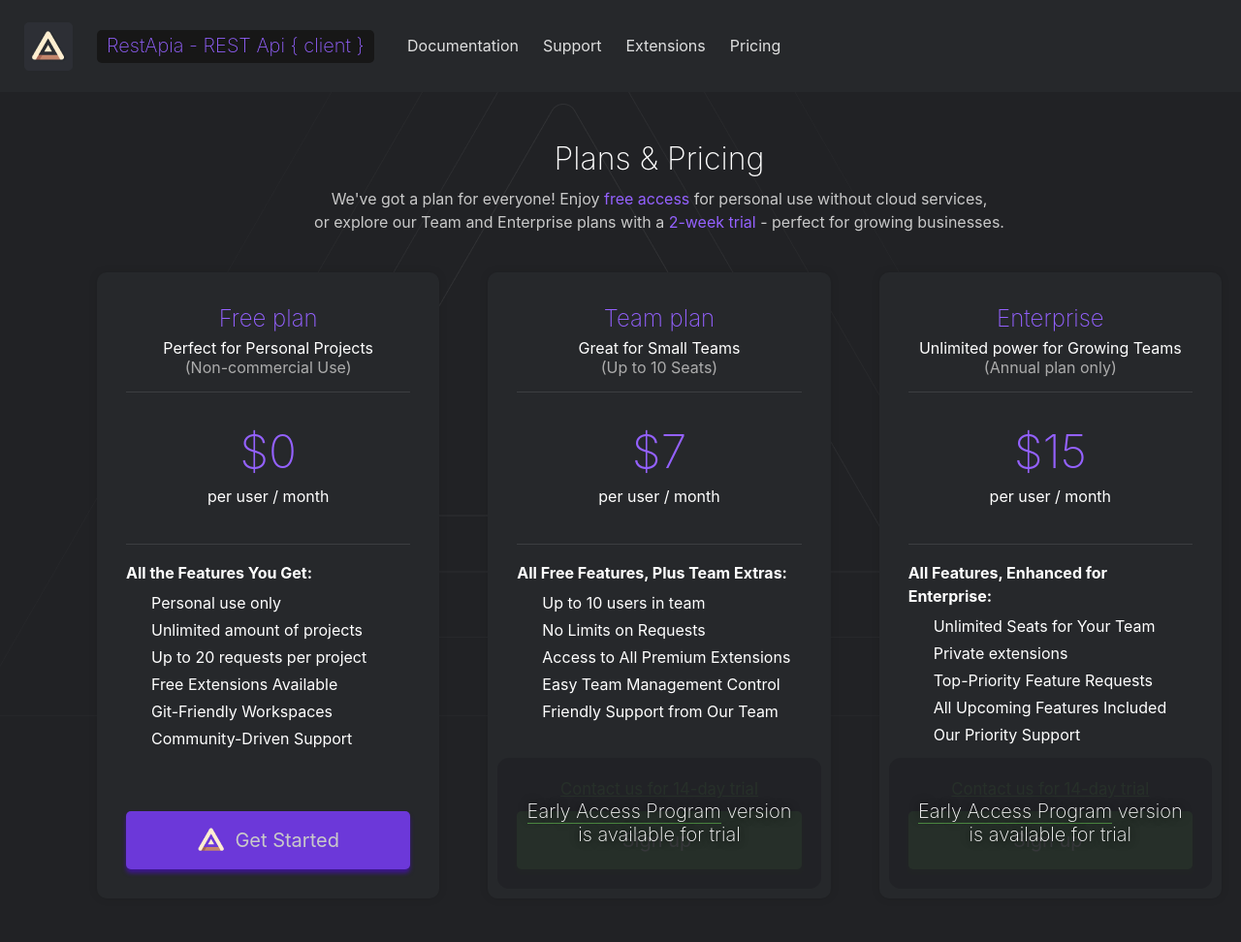
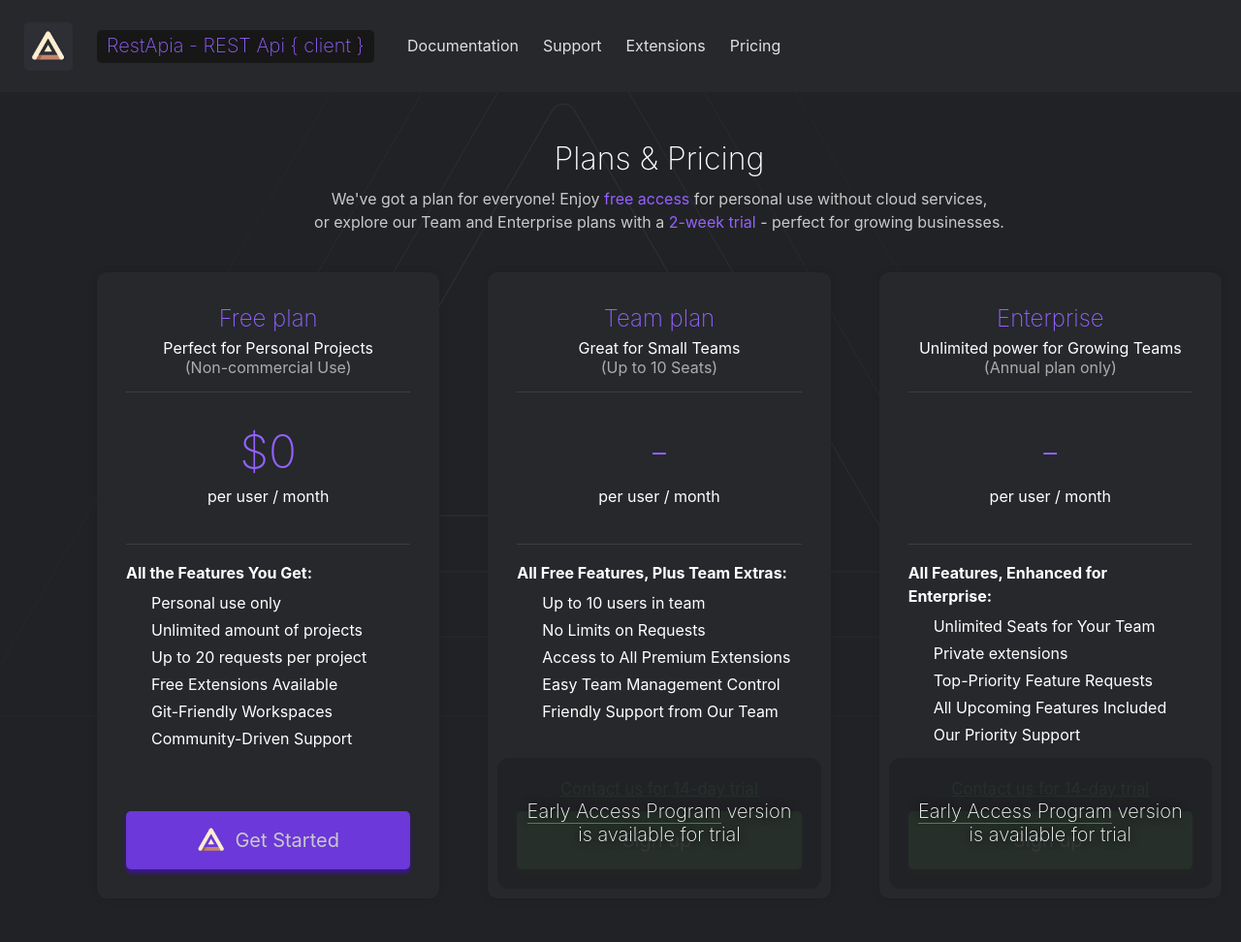
Before and after one commit to RestApia/RestApia.Portal, a Jekyll site: the page built from pages/pricing.html, in a window 1280 px wide. Shown: the whole page at 97% size. Built offline with Jekyll 4.4.1, drawn with Linux system fonts in a browser that asks for light colours.

Commit message:
pricese removed

```diff
--- a/pages/pricing.html
+++ b/pages/pricing.html
@@ -56,7 +56,7 @@
       </div>
       <hr />
       <div class="price">
-        <div>$7</div>
+        <div>-</div>
         <div>per user / month</div>
       </div>
       <hr />
@@ -88,7 +88,7 @@
       </div>
       <hr />
       <div class="price">
-        <div>$15</div>
+        <div>-</div>
         <div>per user / month</div>
       </div>
       <hr />
```
